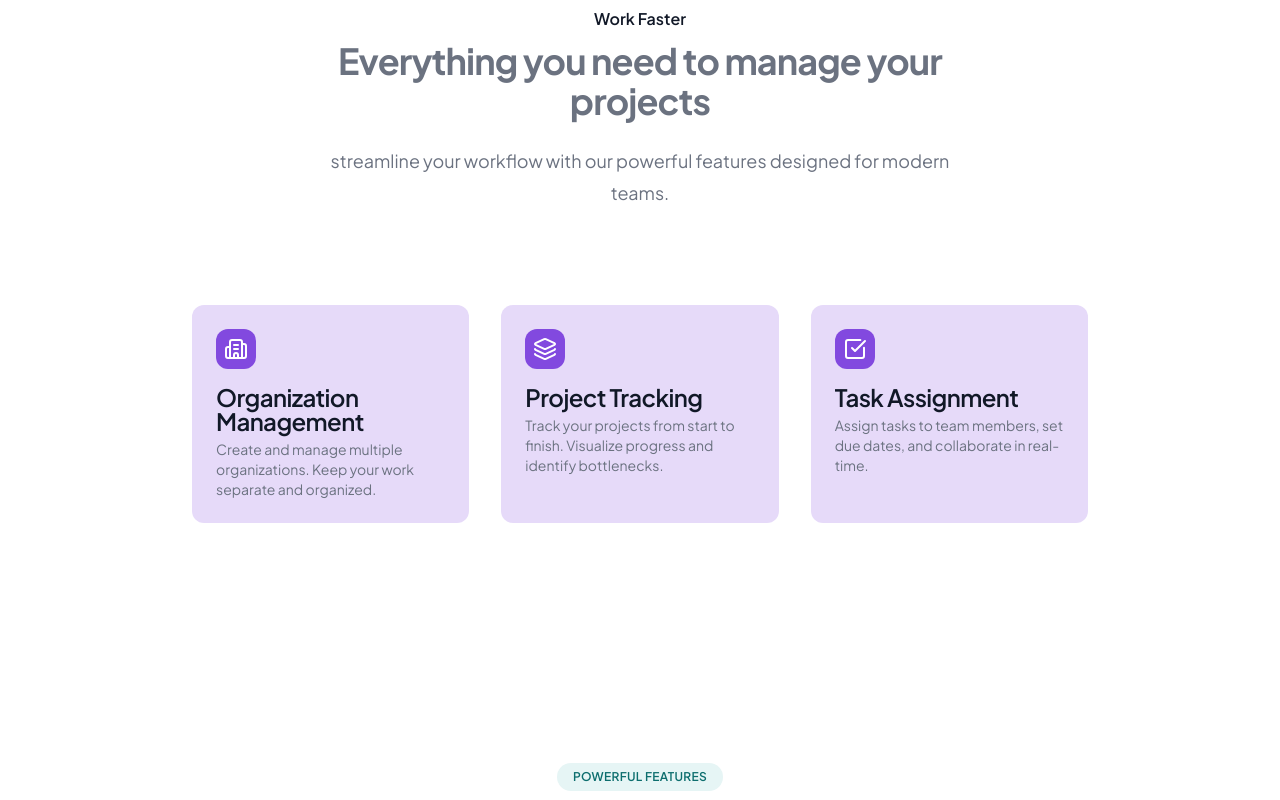
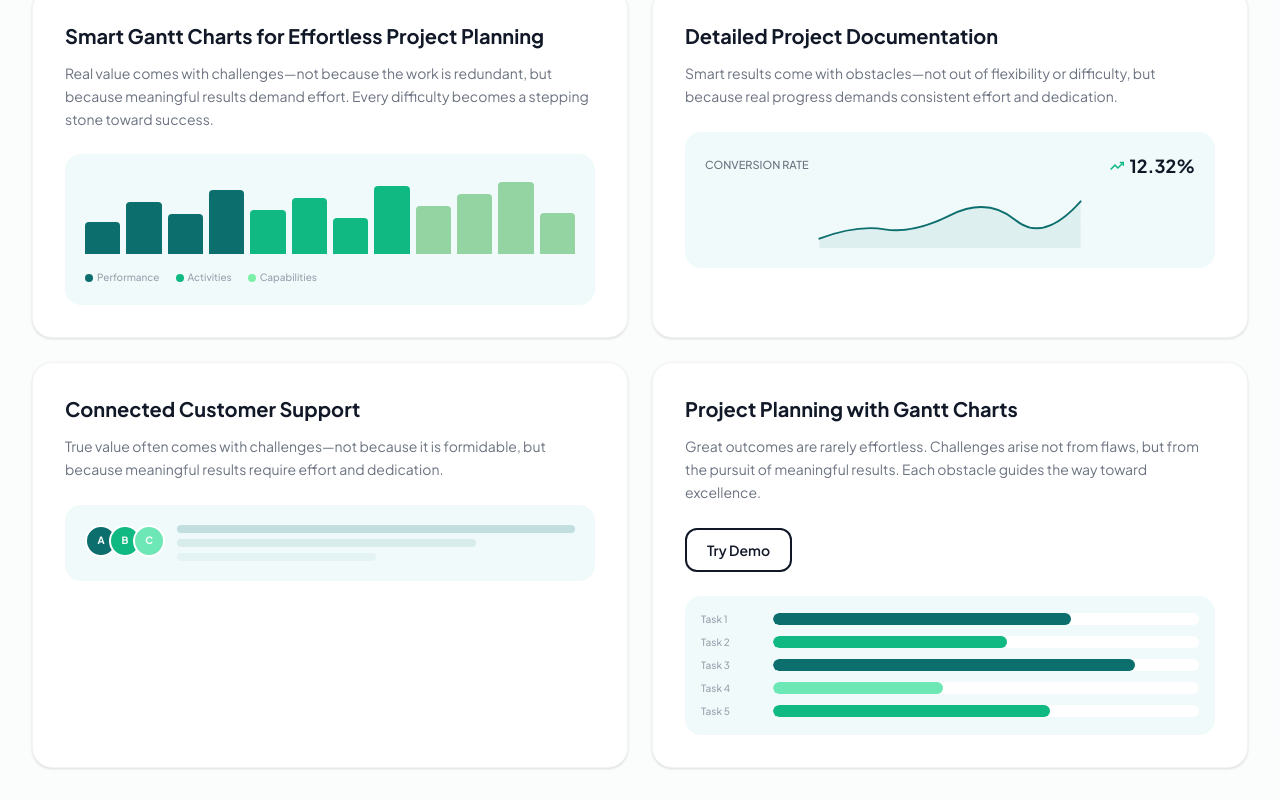
Before and after one commit to habtamubaye-devsec/Task-Spare, a Next.js app in the folder frontend/: page / in a window 1280 px wide. Shown: the part 1300-2100 px from the top of the page. Built offline with nearby package versions, Linux system fonts and the light colour scheme; no server answers.

Commit message:
feat: implement initial landing page UI components and authentication API setup.

```diff
--- a/frontend/components/landing/Features.tsx
+++ b/frontend/components/landing/Features.tsx
@@ -1,67 +1,181 @@
-import {
-  Card,
-  CardDescription,
-  CardHeader,
-  CardTitle,
-} from "@/components/ui/card";
-import { Building2, CheckSquare, Layers } from "lucide-react";
-
-const features = [
-  {
-    name: "Organization Management",
-    description:
-      "Create and manage multiple organizations. Keep your work separate and organized.",
-    icon: Building2,
-  },
-  {
-    name: "Project Tracking",
-    description:
-      "Track your projects from start to finish. Visualize progress and identify bottlenecks.",
-    icon: Layers,
-  },
-  {
-    name: "Task Assignment",
-    description:
-      "Assign tasks to team members, set due dates, and collaborate in real-time.",
-    icon: CheckSquare,
-  },
-];
+/* ─── Features Section ─── */
+/* Asymmetric grid matching the TaskIQ design:
+   - Smart Gantt Charts (large, left)
+   - Detailed Project Documentation (right)
+   - Connected Customer Support (bottom-left)
+   - Project Planning with Gantt Charts (bottom-right, large) */
 
 export function Features() {
   return (
-    <div className="py-24 sm:py-32">
+    <section id="features" className="section-padding bg-gray-50/60">
       <div className="mx-auto max-w-7xl px-6 lg:px-8">
-        <div className="mx-auto max-w-2xl lg:text-center">
-          <h2 className="text-base font-semibold leading-7 text-primary">
-            Work Faster
-          </h2>
-          <p className="mt-2 text-3xl font-bold tracking-tight text-foreground sm:text-4xl">
-            Everything you need to manage your projects
-          </p>
-          <p className="mt-6 text-lg leading-8 text-muted-foreground">
-             streamline your workflow with our powerful features designed for
-            modern teams.
-          </p>
-        </div>
-        <div className="mx-auto mt-16 max-w-2xl sm:mt-20 lg:mt-24 lg:max-w-4xl">
-          <dl className="grid max-w-xl grid-cols-1 gap-x-8 gap-y-10 lg:max-w-none lg:grid-cols-3 lg:gap-y-16">
-            {features.map((feature) => (
-              <Card key={feature.name} className="border-none shadow-none bg-accent/20">
-                <CardHeader>
-                  <div className="mb-4 flex h-10 w-10 items-center justify-center rounded-lg bg-primary">
-                    <feature.icon
-                      className="h-6 w-6 text-primary-foreground"
-                      aria-hidden="true"
+        {/* Bento grid */}
+        <div className="grid md:grid-cols-2 gap-6">
+          {/* Card 1 — Smart Gantt Charts */}
+          <div className="bg-white rounded-2xl p-8 border border-gray-100 shadow-sm card-hover group">
+            <h3 className="text-xl font-bold text-gray-900 mb-3">
+              Smart Gantt Charts for Effortless Project Planning
+            </h3>
+            <p className="text-sm text-gray-500 leading-relaxed mb-6">
+              Real value comes with challenges—not because the work is redundant,
+              but because meaningful results demand effort. Every difficulty becomes
+              a stepping stone toward success.
+            </p>
+
+            {/* Mini chart illustration */}
+            <div className="bg-teal-50 rounded-xl p-5">
+              <div className="flex items-end gap-1.5 h-20 mb-4">
+                {[40, 65, 50, 80, 55, 70, 45, 85, 60, 75, 90, 52].map(
+                  (h, i) => (
+                    <div
+                      key={i}
+                      className="flex-1 rounded-t transition-all duration-300 group-hover:scale-y-110"
+                      style={{
+                        height: `${h}%`,
+                        background:
+                          i < 4 ? "#0d6e6e" : i < 8 ? "#10b981" : "#94d3a2",
+                        transformOrigin: "bottom",
+                      }}
                     />
+                  )
+                )}
+              </div>
+              <div className="flex gap-4 text-[10px] font-medium text-gray-400">
+                <span className="flex items-center gap-1">
+                  <span className="w-2 h-2 rounded-full bg-teal" /> Performance
+                </span>
+                <span className="flex items-center gap-1">
+                  <span className="w-2 h-2 rounded-full bg-emerald-accent" /> Activities
+                </span>
+                <span className="flex items-center gap-1">
+                  <span className="w-2 h-2 rounded-full bg-green-300" /> Capabilities
+                </span>
+              </div>
+            </div>
+          </div>
+
+          {/* Card 2 — Detailed Project Documentation */}
+          <div className="bg-white rounded-2xl p-8 border border-gray-100 shadow-sm card-hover">
+            <h3 className="text-xl font-bold text-gray-900 mb-3">
+              Detailed Project Documentation
+            </h3>
+            <p className="text-sm text-gray-500 leading-relaxed mb-6">
+              Smart results come with obstacles—not out of
+              flexibility or difficulty, but because real progress
+              demands consistent effort and dedication.
+            </p>
+
+            {/* Conversion rate illustration */}
+            <div className="bg-teal-50 rounded-xl p-5">
+              <div className="flex items-center justify-between mb-3">
+                <p className="text-[11px] font-medium text-gray-400 uppercase">
+                  Conversion rate
+                </p>
+                <div className="flex items-center gap-1.5">
+                  <svg width="14" height="14" viewBox="0 0 24 24" fill="none" stroke="#10b981" strokeWidth="2.5">
+                    <polyline points="23 6 13.5 15.5 8.5 10.5 1 18" />
+                    <polyline points="17 6 23 6 23 12" />
+                  </svg>
+                  <span className="text-lg font-bold text-gray-900">
+                    12.32%
+                  </span>
+                </div>
+              </div>
+              <svg viewBox="0 0 280 60" className="w-full h-14" fill="none">
+                <path
+                  d="M0 50 Q40 35, 70 40 T140 25 T210 30 T280 10"
+                  stroke="#0d6e6e"
+                  strokeWidth="2"
+                  strokeLinecap="round"
+                />
+                <path
+                  d="M0 50 Q40 35, 70 40 T140 25 T210 30 T280 10 V60 H0 Z"
+                  fill="#0d6e6e"
+                  fillOpacity="0.08"
+                />
+              </svg>
+            </div>
+          </div>
+
+          {/* Card 3 — Connected Customer Support */}
+          <div className="bg-white rounded-2xl p-8 border border-gray-100 shadow-sm card-hover">
+            <h3 className="text-xl font-bold text-gray-900 mb-3">
+              Connected Customer Support
+            </h3>
+            <p className="text-sm text-gray-500 leading-relaxed mb-6">
+              True value often comes with challenges—not
+              because it is formidable, but because meaningful
+              results require effort and dedication.
+            </p>
+
+            {/* Support illustration */}
+            <div className="bg-teal-50 rounded-xl p-5">
+              <div className="flex gap-3">
+                <div className="flex -space-x-2">
+                  {[0, 1, 2].map((i) => (
+                    <div
+                      key={i}
+                      className="w-8 h-8 rounded-full border-2 border-white flex items-center justify-center text-[10px] font-bold text-white"
+                      style={{ background: ["#0d6e6e", "#10b981", "#6ee7b7"][i] }}
+                    >
+                      {["A", "B", "C"][i]}
+                    </div>
+                  ))}
+                </div>
+                <div className="flex-1 space-y-1.5">
+                  <div className="h-2 rounded-full bg-teal/20 w-full" />
+                  <div className="h-2 rounded-full bg-teal/10 w-3/4" />
+                  <div className="h-2 rounded-full bg-teal/5 w-1/2" />
+                </div>
+              </div>
+            </div>
+          </div>
+
+          {/* Card 4 — Project Planning with Gantt Charts */}
+          <div className="bg-white rounded-2xl p-8 border border-gray-100 shadow-sm card-hover">
+            <h3 className="text-xl font-bold text-gray-900 mb-3">
+              Project Planning with Gantt Charts
+            </h3>
+            <p className="text-sm text-gray-500 leading-relaxed mb-6">
+              Great outcomes are rarely effortless. Challenges arise not from flaws,
+              but from the pursuit of meaningful results. Each obstacle guides the
+              way toward excellence.
+            </p>
+
+            <a
+              href="#"
+              className="inline-flex items-center gap-2 px-5 py-2.5 text-sm font-semibold border-2 border-gray-900 text-gray-900 rounded-lg hover:bg-gray-900 hover:text-white transition-all duration-200 mb-6"
+            >
+              Try Demo
+            </a>
+
+            {/* Gantt chart illustration */}
+            <div className="bg-teal-50 rounded-xl p-4">
+              <div className="space-y-2">
+                {[
+                  { w: "70%", color: "#0d6e6e" },
+                  { w: "55%", color: "#10b981" },
+                  { w: "85%", color: "#0d6e6e" },
+                  { w: "40%", color: "#6ee7b7" },
+                  { w: "65%", color: "#10b981" },
+                ].map((bar, i) => (
+                  <div key={i} className="flex items-center gap-2">
+                    <div className="w-16 text-[10px] text-gray-400 font-medium">
+                      Task {i + 1}
+                    </div>
+                    <div className="flex-1 h-3 bg-white rounded-full overflow-hidden">
+                      <div
+                        className="h-full rounded-full transition-all duration-500"
+                        style={{ width: bar.w, background: bar.color }}
+                      />
+                    </div>
                   </div>
-                  <CardTitle>{feature.name}</CardTitle>
-                  <CardDescription>{feature.description}</CardDescription>
-                </CardHeader>
-              </Card>
-            ))}
-          </dl>
+                ))}
+              </div>
+            </div>
+          </div>
         </div>
       </div>
-    </div>
+    </section>
   );
 }
```
